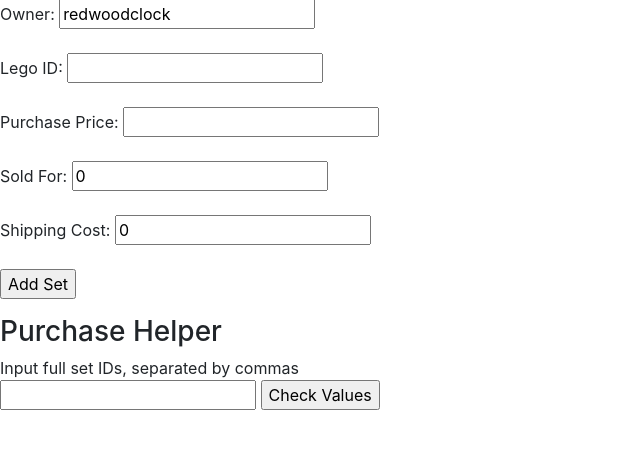
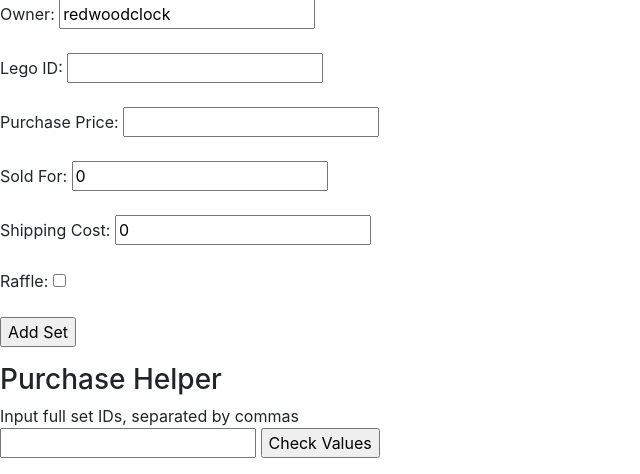
Before and after one commit to tarunkreddy/Lego-Portfolio, a Django app: template lcm/collection/templates/collection/view-collection.html in a window 1280 px wide. Shown: the part 379-853 px from the top of the page, without its empty margins (0-640 px from the left). Before the commit the page ends 789 px from the top, so only its background shows below. Run offline with Django 3.2, Linux system fonts and the light colour scheme; the template is opened without the code that fills it, so the values that code supplies are empty; some libraries are stand-ins or nearby versions.

Commit message:
added raffle field for new collection items

```diff
--- a/lcm/collection/templates/collection/view-collection.html
+++ b/lcm/collection/templates/collection/view-collection.html
@@ -50,6 +50,7 @@
 Purchase Price: <input type="number" name="purchase_price" id="purchase_price" step="0.01" min="0" required><br><br>
 Sold For: <input type="number" name="actual_selling_price" id="actual_selling_price" step="0.01" min="0" value="0" required><br><br>
 Shipping Cost: <input type="number" name="shipping_cost" id="shipping_cost" step="0.01" min="0" value="0" required><br><br>
+Raffle: <input type="checkbox" name="raffle" id="raffle"><br><br>
 
 <input type="submit" value="Add Set">
 </form>
--- a/lcm/collection/views.py
+++ b/lcm/collection/views.py
@@ -45,13 +45,15 @@
     sold = False
     if (float(request.POST['actual_selling_price']) != 0.0):
         sold = True
+    raffle = request.POST.get('raffle', 'off') == 'on'
     toInsert = CollectionItem(
         owner=request.POST['owner'],
         lego_id=l,
         purchase_price=request.POST['purchase_price'],
         actual_selling_price=request.POST['actual_selling_price'],
         shipping_cost=request.POST['shipping_cost'],
-        sold=sold
+        sold=sold,
+        raffle=raffle
     )
     toInsert.save()
     return HttpResponseRedirect(reverse('collection:index'))
```
